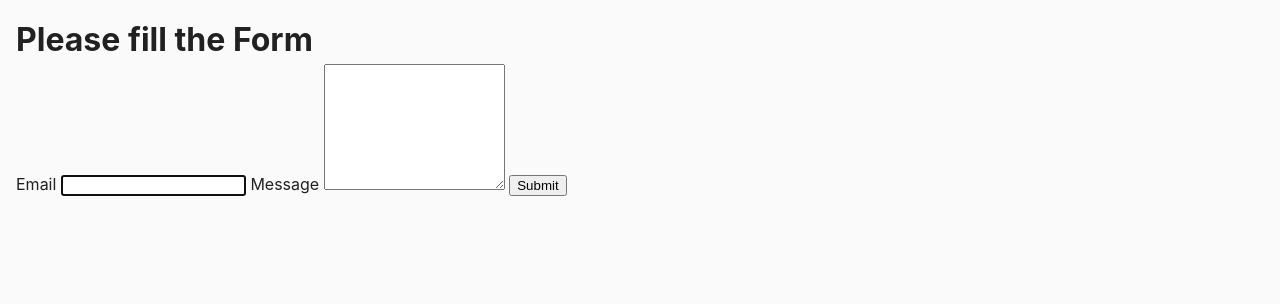
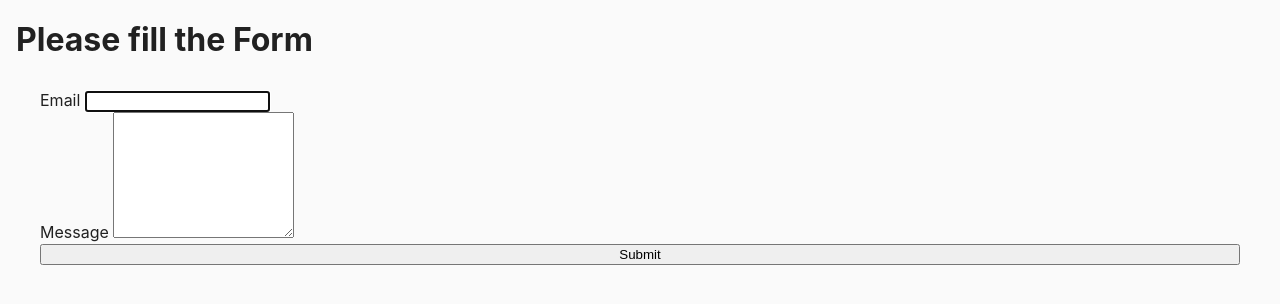
Before and after one commit to Svetlana2507t/goit-js-hw-09, a website built with Vite: page src/2-form.html in a window 1280 px wide. Built offline with nearby package versions, Linux system fonts and the light colour scheme.

Commit message:
script add to 2-form.html

```diff
--- a/src/2-form.html
+++ b/src/2-form.html
@@ -13,7 +13,8 @@
         <h1 class="main-title">
           Please fill the <span class="main-title-gradient">Form</span>
         </h1>
-
+      </div>
+      <div class="container">
         <form class="feedback-form" autocomplete="off">
           <label>
             Email
@@ -27,5 +28,6 @@
         </form>
       </div>
     </main>
+    <script src="./js/2-form.js"></script>
   </body>
 </html>
--- a/src/css/styles.css
+++ b/src/css/styles.css
@@ -5,7 +5,7 @@
   |============================
 */
 /* Common styles */
-@import url('./reset.css');
+@import url("./reset.css");
 
 /* Sections style */
 
@@ -13,8 +13,8 @@
 
 body {
   margin: 16px;
-  font-family: -apple-system, BlinkMacSystemFont, 'Segoe UI', Roboto, Oxygen,
-    Ubuntu, Cantarell, 'Open Sans', 'Helvetica Neue', sans-serif;
+  font-family: -apple-system, BlinkMacSystemFont, "Segoe UI", Roboto, Oxygen,
+    Ubuntu, Cantarell, "Open Sans", "Helvetica Neue", sans-serif;
   -webkit-font-smoothing: antialiased;
   -moz-osx-font-smoothing: grayscale;
   background-color: #fafafa;
@@ -48,8 +48,13 @@ li {
   margin: 0;
 }
 
-.modal {
+/* .modal {
   background-color: #2e2f42cc;
   display: flex;
   align-content: center;
+} */
+.feedback-form {
+  display: flex;
+  flex-direction: column;
+  padding: 24px;
 }
```
